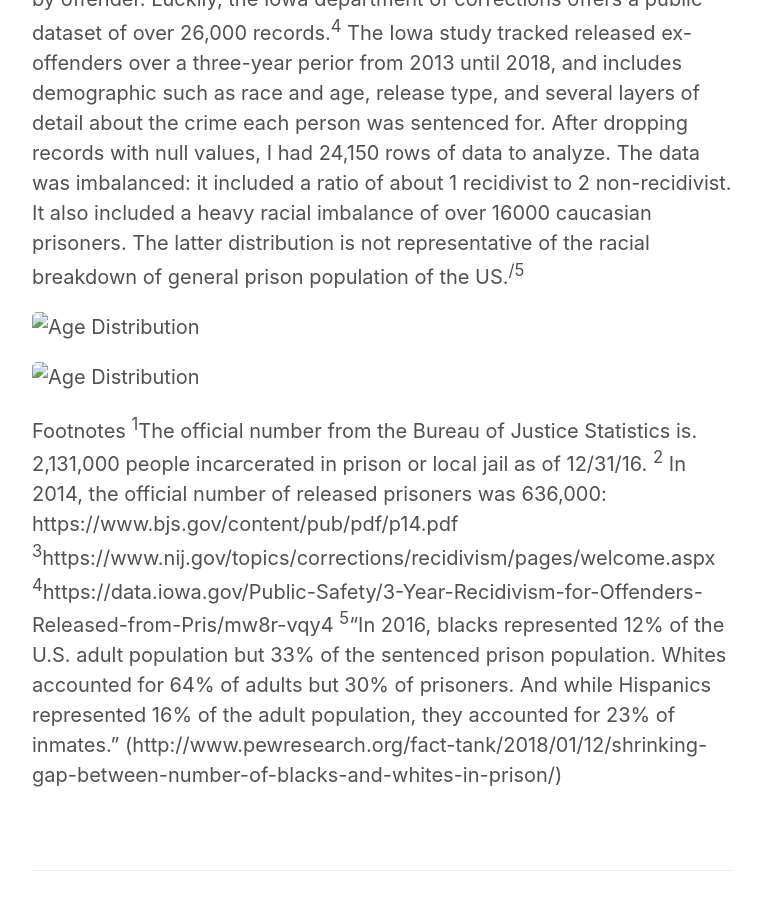
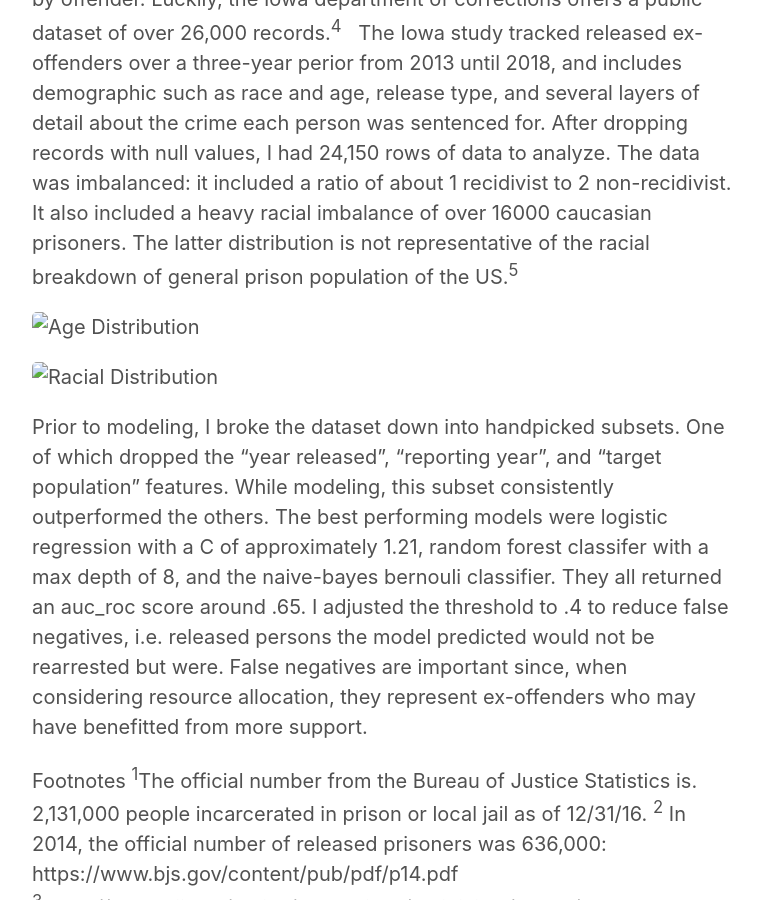
Before and after one commit to j-max/j-max.github.io, a Jekyll site: the page built from _posts/2019-02-16-PrisonRecidivism.md, in a window 1280 px wide and 900 px high, scrolled down 719 px. Shown: the whole window, without its empty margins (258-1021 px from the left). Built offline with Jekyll 4.4.1, drawn with Linux system fonts in a browser that asks for light colours.

Commit message:
three paragraph blog

```diff
--- a/_posts/2019-02-16-PrisonRecidivism.md
+++ b/_posts/2019-02-16-PrisonRecidivism.md
@@ -4,14 +4,16 @@ title: Prison Recidivism
 ---
 
 
-If considered as a single entity, the American prison population, which comes in at over two million people, would rank as the fifth most populous city, just behind Houston.<sup>1</sup>  Each year, approximately 600,000 people, a population approaching that of Portland, are released back into the community.<sup>2</sup> It goes without saying that these are embarrassing numbers for the country often esteemed as the leader of the free world.  Recidivism is an important contributing factor to these large numnbers. Within three years of their release, two out of three prisoners are rearrested.<sup>3</sup>My third project for the Metis Data Science Bootcamp, discussed at length below, attempts to use supervised learning algorithms to shed some light on the main factors contributing to recidivism.
+If considered as a single entity, the American prison population, which comes in at over two million people, would rank as the fifth most populous city, just behind Houston.<sup>1</sup>&nbsp; Each year, approximately 600,000 people, a population approaching that of Portland, are released back into the community.<sup>2</sup> It goes without saying that these are embarrassing numbers for the country often esteemed as the leader of the free world.  Recidivism is an important contributing factor to these large numnbers. Within three years of their release, two out of three prisoners are rearrested.<sup>3</sup>&nbsp; My third project for the Metis Data Science Bootcamp, discussed at length below, attempts to use supervised learning algorithms to shed some light on the main factors contributing to recidivism.
 
 ![Prison Cell](images/2-16-19/prison.jpg)
 
-For the project, I needed a dataset that included information broken down by offender.  Luckily, the Iowa department of corrections offers a public dataset of over 26,000 records.<sup>4</sup> The Iowa study tracked released ex-offenders over a three-year perior from 2013 until 2018, and includes demographic such as race and age, release type, and several layers of detail about the crime each person was sentenced for.  After dropping records with null values, I had 24,150 rows of data to analyze.  The data was imbalanced: it included a ratio of about 1 recidivist to 2 non-recidivist.  It also included a heavy racial imbalance of over 16000 caucasian prisoners. The latter distribution is not representative of the racial breakdown of general prison population of the US.<sup>/5</sup>
+For the project, I needed a dataset that included information broken down by offender.  Luckily, the Iowa department of corrections offers a public dataset of over 26,000 records.<sup>4</sup> &nbsp;  The Iowa study tracked released ex-offenders over a three-year perior from 2013 until 2018, and includes demographic such as race and age, release type, and several layers of detail about the crime each person was sentenced for.  After dropping records with null values, I had 24,150 rows of data to analyze.  The data was imbalanced: it included a ratio of about 1 recidivist to 2 non-recidivist.  It also included a heavy racial imbalance of over 16000 caucasian prisoners. The latter distribution is not representative of the racial breakdown of general prison population of the US.<sup>5</sup>
 
 ![Age Distribution](images/2-16-19/AgeDist.svg)
-![Age Distribution](images/2-16-19/RaceDist.svg)
+![Racial Distribution](images/2-16-19/RaceDist.svg)
+
+Prior to modeling, I broke the dataset down into handpicked subsets.  One of which dropped the "year released", "reporting year", and "target population" features. While modeling, this subset consistently outperformed the others.  The best performing models were logistic regression with a C of approximately 1.21, random forest classifer with a max depth of 8, and the naive-bayes bernouli classifier.  They all returned an auc_roc score around .65.  I adjusted the threshold to .4 to reduce false negatives, i.e. released persons the model predicted would not be rearrested but were.  False negatives are important since, when considering resource allocation, they represent ex-offenders who may have benefitted from more support.
 
 
 Footnotes
```
Also changed, not shown: 1 other file.
